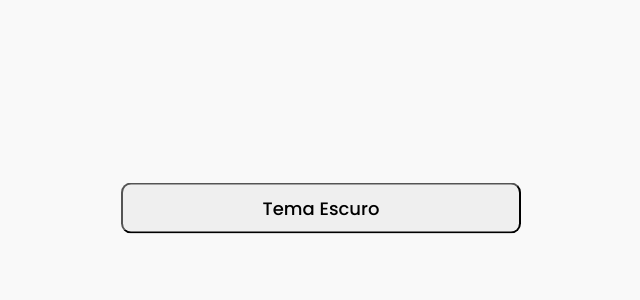
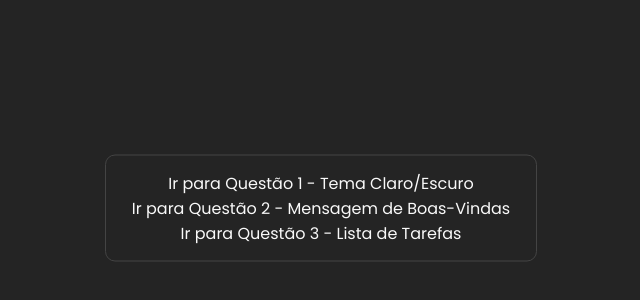
Before and after one commit to Just-Jp/Indiv-React, a React (Vite) app: page / in a window 1280 px wide. Shown: the part 192-492 px from the top of the page, without its empty margins (319-959 px from the left). Built offline with nearby package versions, Linux system fonts and the light colour scheme.

Commit message:
adiciona funcionamento das rotas

```diff
--- a/src/App.jsx
+++ b/src/App.jsx
@@ -1,11 +1,11 @@
 import {Home} from "./pages/homepage/home";
 import {Q1} from "./pages/q1/q1";
+import { Q2 } from "./pages/q2/q2";
+import { Q3 } from "./pages/q3/q3";
+import { Rotas } from "./Routes/routes";
 
 function App() {
-  return (
-    // <Home/>
-    <Q1/>
-  );
+  return <Rotas/>
 }
 
 export default App
--- /dev/null
+++ b/src/Routes/routes.jsx
@@ -0,0 +1,16 @@
+import { Route, Routes } from "react-router-dom";
+import { Home } from "../pages/homepage/home";
+import { Q1 } from "../pages/q1/q1";
+import { Q2 } from "../pages/q2/q2";
+import { Q3 } from "../pages/q3/q3";
+
+export function Rotas() {
+    return(
+        <Routes>
+            <Route path="/" element={<Home/>}/>
+            <Route path="/Q1" element={<Q1/>}/>
+            <Route path="/Q2" element={<Q2/>}/>
+            <Route path="/Q3" element={<Q3/>}/>
+        </Routes>
+    )
+}
--- a/src/pages/homepage/home.jsx
+++ b/src/pages/homepage/home.jsx
@@ -1,11 +1,14 @@
+import { useNavigate } from "react-router-dom";
 import styles from "./home.module.css"
 
 export function Home() {
+    const navigate = useNavigate();
+
     return (
         <div className={styles.container}>
-            <a href="#">Ir para Questão 1 - Tema Claro/Escuro</a>
-            <a href="#">Ir para Questão 2 - Mensagem de Boas-Vindas</a>
-            <a href="#">Ir para Questão 3 - Lista de Tarefas</a>
+            <a onClick={()=> navigate("/Q1")}>Ir para Questão 1 - Tema Claro/Escuro</a>
+            <a onClick={()=> navigate("/Q2")}>Ir para Questão 2 - Mensagem de Boas-Vindas</a>
+            <a onClick={()=> navigate("/Q3")}>Ir para Questão 3 - Lista de Tarefas</a>
         </div>
     );
 }
```
